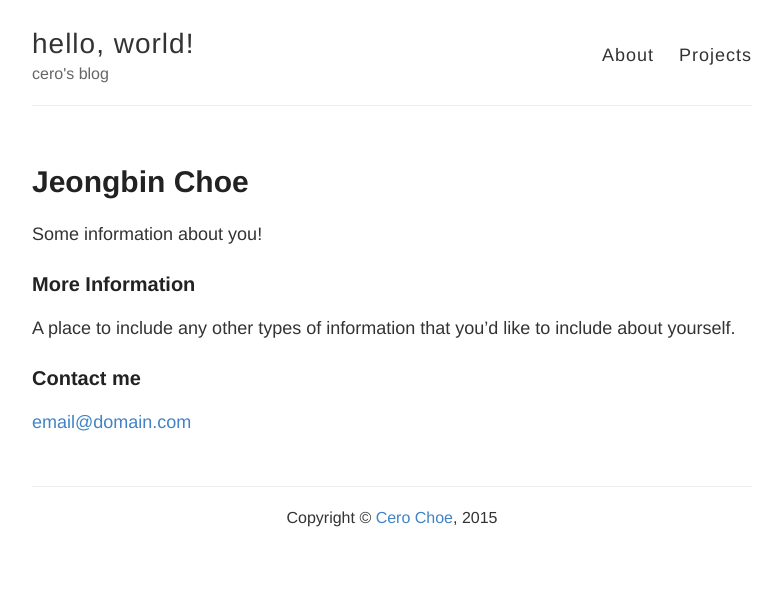
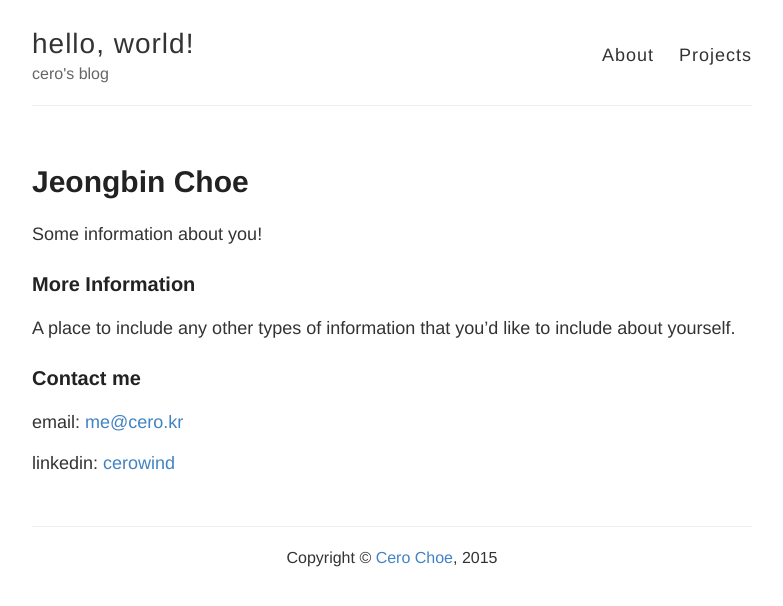
Before and after one commit to cerochoe/cerochoe.github.io, a Jekyll site: the page built from about.md, in a window 1280 px wide. Shown: the top 606 px of the page, without its empty margins (248-1031 px from the left). Built offline with Jekyll 4.4.1, drawn with Linux system fonts in a browser that asks for light colours; Markdown is read by kramdown in place of the engine named in the settings.

Commit message:
Change profile

```diff
--- a/about.md
+++ b/about.md
@@ -12,4 +12,6 @@ A place to include any other types of information that you'd like to include abo
 
 ### Contact me
 
-[email@domain.com](mailto:email@domain.com)
+email: [me@cero.kr](mailto:me@cero.kr)
+
+linkedin: <a href="http://www.linkedin.com/in/cerowind" target="blank">cerowind</a>
```
